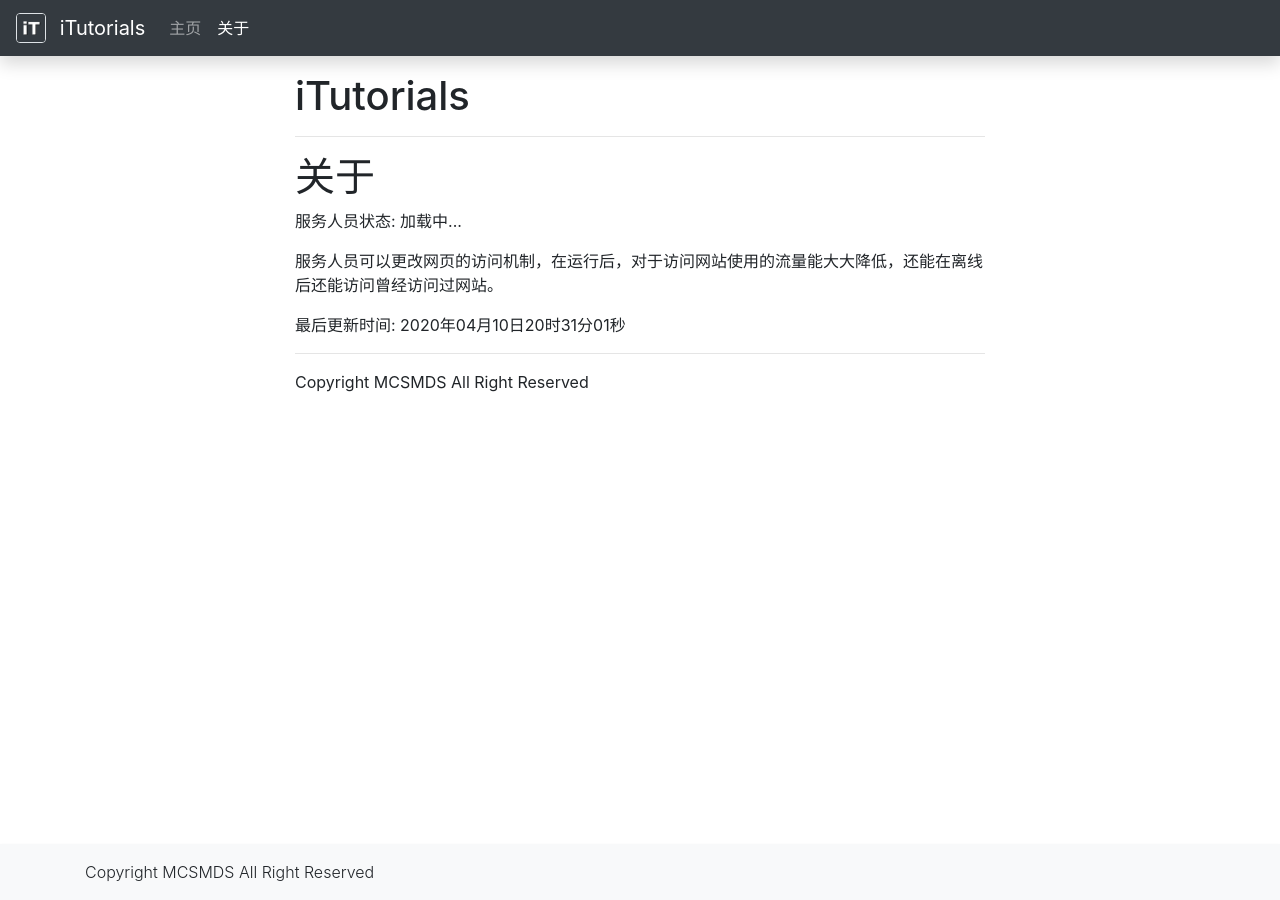
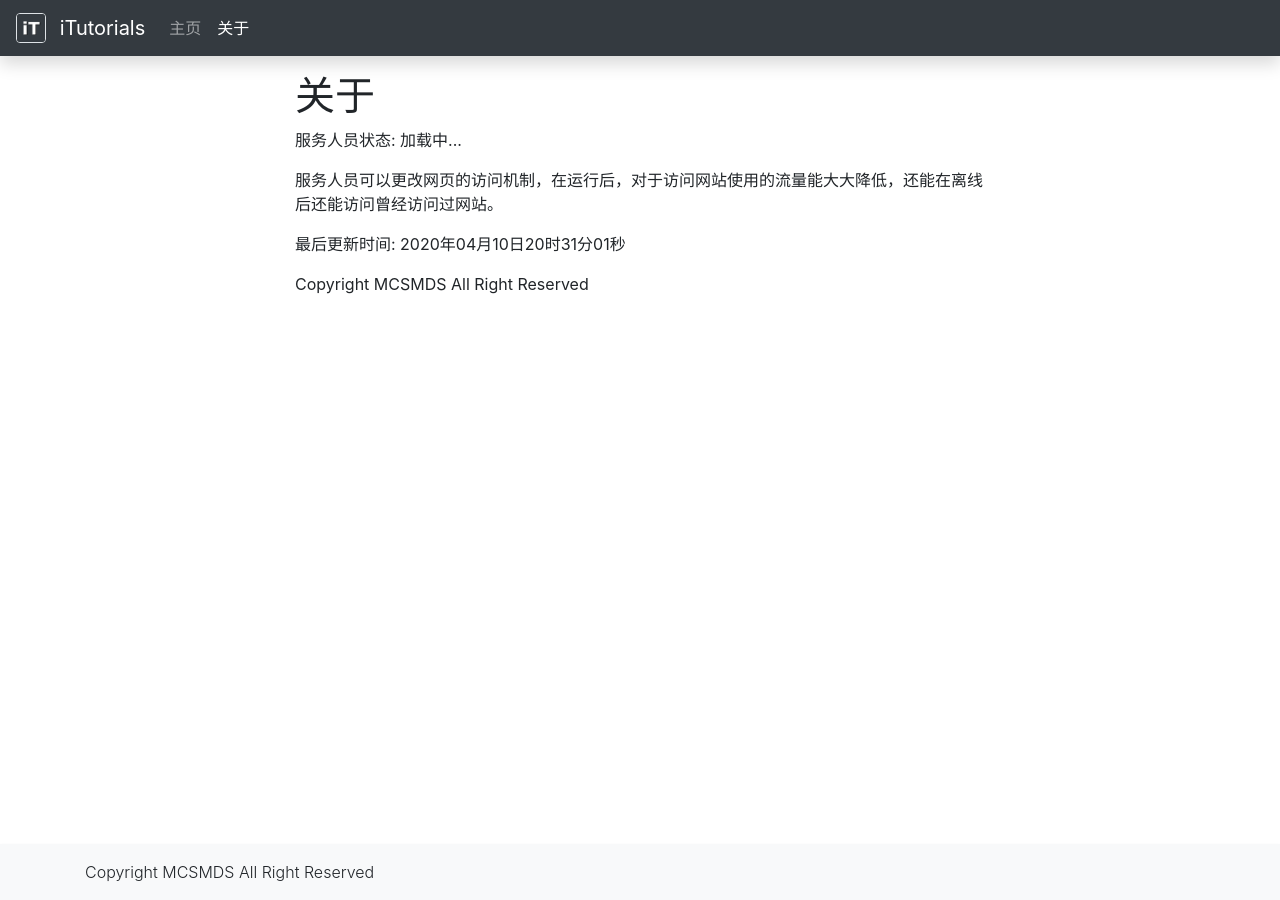
Before and after one commit to MCSMDS/iTutorials2, a Jekyll site: the page built from about.md, in a window 1280 px wide. Built offline with Jekyll 4.4.1, drawn with Linux system fonts in a browser that asks for light colours; our own code applies the rules of GitHub Pages for plain Markdown files.

Commit message:
Update default.html

```diff
--- a/_layouts/default.html
+++ b/_layouts/default.html
@@ -46,13 +46,13 @@
     <main class="mt-3{% if page.url == "/404.html" %} my-auto{% endif %}">
       <div class="container-md{% unless page.bgd %} article{% endunless %}" {% unless page.bgd %} style="max-width:720px" {% endunless %}>
         {% unless page.bgd %}
-          <h1 class="d-print-none">iTutorials</h1>
-          <hr class="d-print-none">
+          <h1 class="d-none d-print-block">iTutorials</h1>
+          <hr class="d-none d-print-block">
         {% endunless %}
         {{- content -}}
         {% unless page.bgd %}
-          <hr class="d-print-none">
-          <p class="d-print-none">Copyright MCSMDS All Right Reserved</p>
+          <hr class="d-none d-print-block">
+          <p class="dd-none d-print-block">Copyright MCSMDS All Right Reserved</p>
         {% endunless %}
       </div>
     </main>
```
